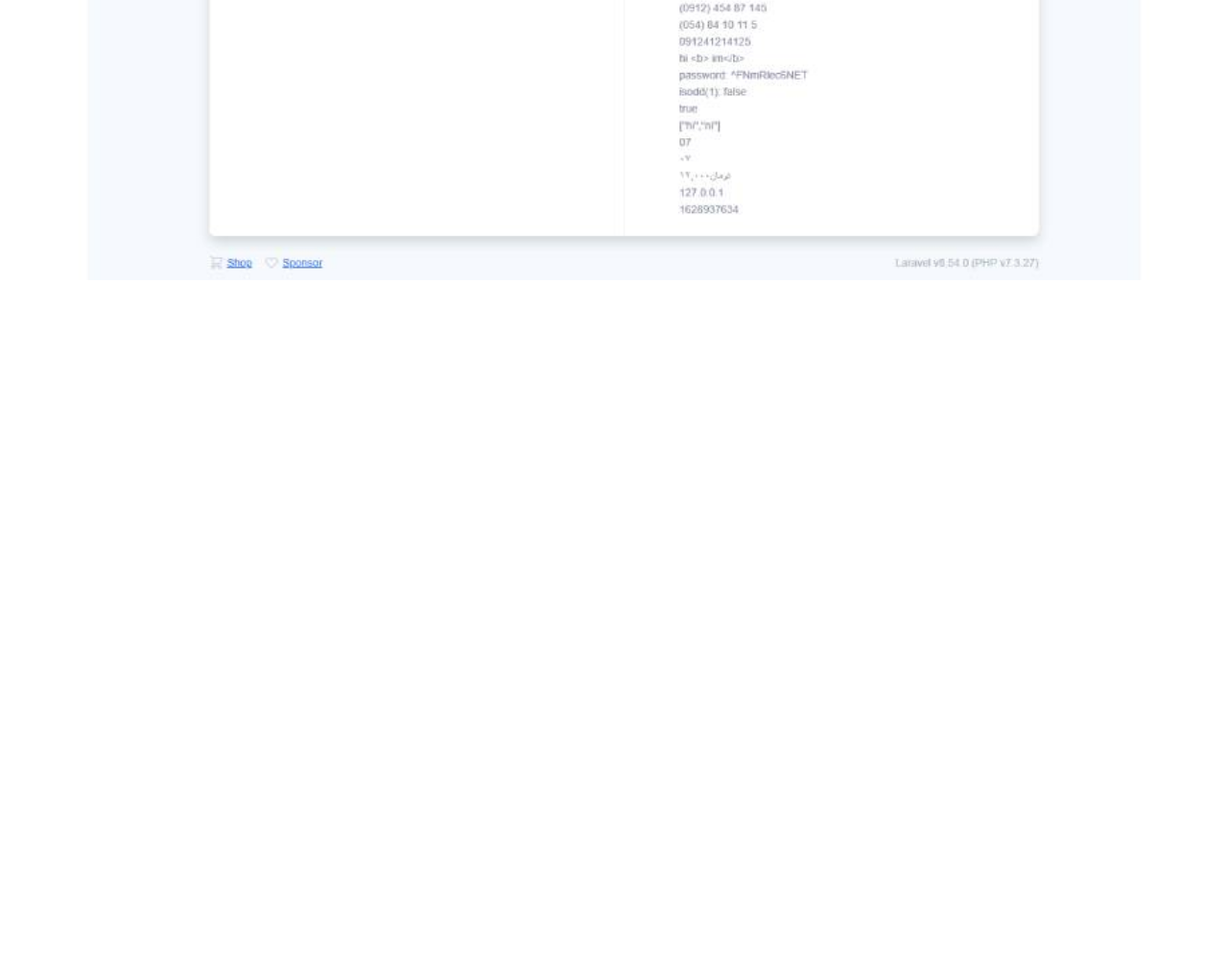
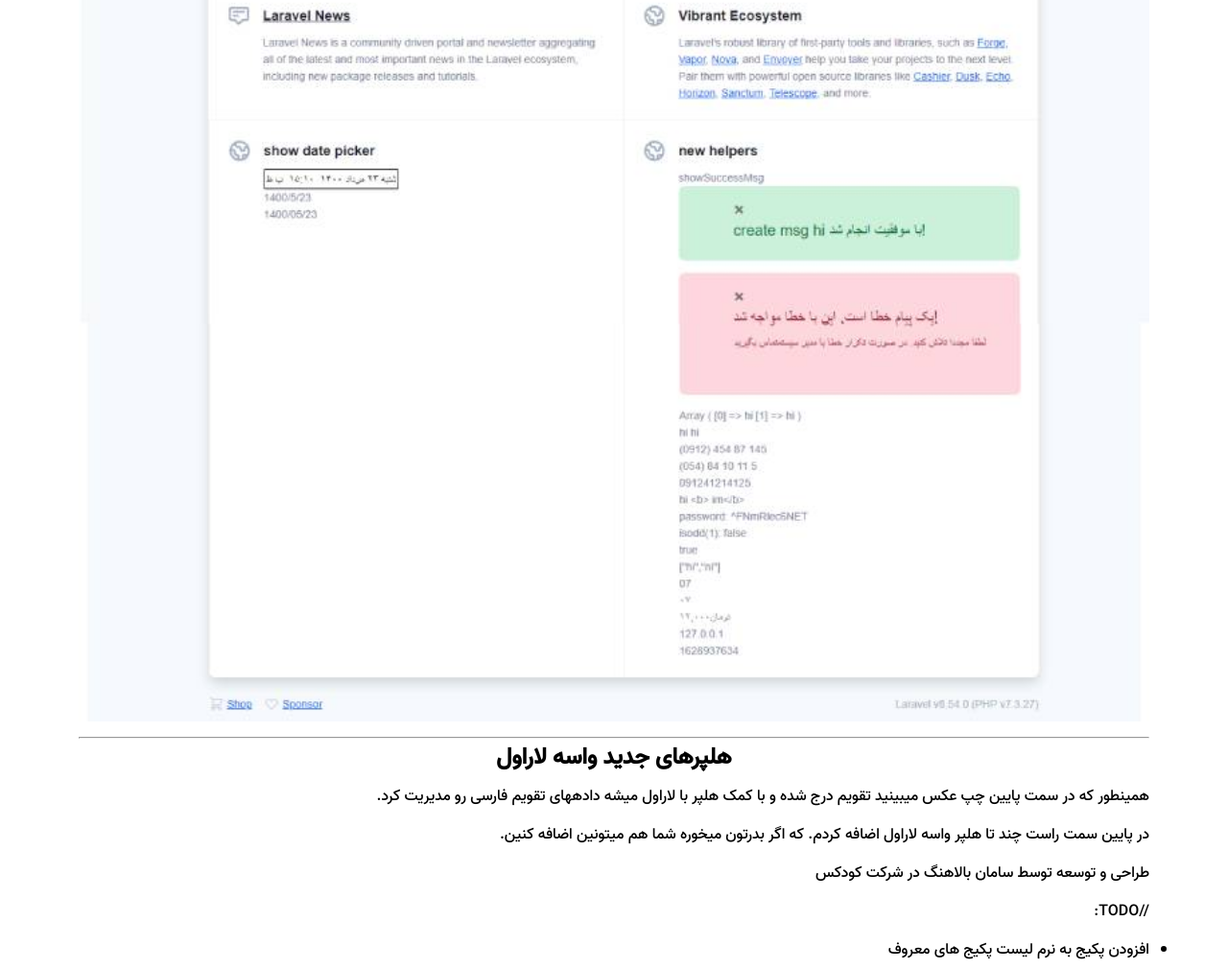
Before and after one commit to gitKoodex/gitKoodex.github.io, a plain HTML site: page index.html in a window 1280 px wide. Shown: the part 1281-2291 px from the top of the page at 96% size. Before the commit the page ends 1581 px from the top, so only its background shows below. Drawn offline with Linux system fonts and the light colour scheme.

```diff
--- a/index.html
+++ b/index.html
@@ -22,7 +22,7 @@
     [lang=fa] {
         direction: rtl;
         font-family: "vasiri";
-        line-height: 1.5rem;
+        line-height: 2.5rem
     }
     .rtl{
         direction: rtl !important;
@@ -32,6 +32,9 @@
     }
     .text-right{
         text-align: right;
+    }
+    .text-left{
+        text-align: left;
     }
     h1,
     h2,
@@ -44,6 +47,7 @@
         text-align: left;
         padding: 1rem;
         background: #f1f1d8;
+        display: block;
     }
     img{
         width: 100%;
@@ -62,6 +66,7 @@
         margin-right: auto;
         margin-left: auto;
     }
+
 
     @media (min-width: 576px) {
 
@@ -98,6 +103,9 @@
         .container-sm,
         .container-xl {
             max-width: 1140px;
+        }
+        main{
+            padding: 1rem auto;
         }
     }
 
@@ -167,7 +175,7 @@
             در ترمینان یا gitbash
             دستور زیر رو درج کنید.
         </p>
-        <p class="ltr text-right">
+        <p class="ltr text-left">
             <code>
                 composer create-project laravel/laravel --prefer-dist
             </code>
@@ -184,7 +192,7 @@
             <br />
             حالا محتوای پوشه ایی که دانلود کردید به آدرس زیر کپی کنید.
         </p>
-        <p class="ltr text-right">
+        <p class="ltr text-left">
             <code>
                 &lt;yourlaravelpath&gt;\vendor\laravel\framework\src\Illuminate\Foundation\
             </code>
@@ -192,7 +200,7 @@
         <p>
             حالا مراحل افزودن تقویم فارسی را انجام دهید سپس در ویو خود کدهای زیر را درج کنید.
         </p>
-        <p class="ltr text-right">
+        <p class="ltr text-left">
             <code>
                 &lt;?php
                 use \Illuminate\Foundation\Jdate;
@@ -205,6 +213,28 @@
         <p>
             <img src="howloock.jpg" alt="نحوه نمایش تاریخ در لاراول">
         </p>
+        <hr/>
+        <h2>
+            هلپرهای جدید واسه لاراول
+        </h2>
+        <p>
+همینطور که در سمت پایین چپ عکس میبینید تقویم درج شده و با کمک هلپر با لاراول میشه دادههای تقویم فارسی رو مدیریت کرد.
+            </p>
+            <p>
+                در پایین سمت راست چند تا هلپر واسه لاراول اضافه کردم. که اگر بدرتون میخوره شما هم میتونین اضافه کنین.
+            </p>
+            <p>
+                طراحی و توسعه توسط سامان بالاهنگ در شرکت کودکس
+            </p>
+            <p>
+                //TODO:
+                <br>
+                <ul>
+                    <li>
+                        افزودن پکیج به نرم لیست پکیج های معروف
+                    </li>
+                </ul>
+            </p>
     </main>
 </body>
 
```
